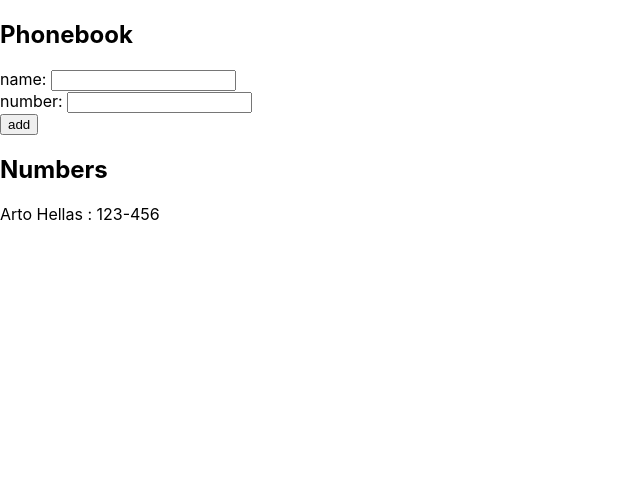
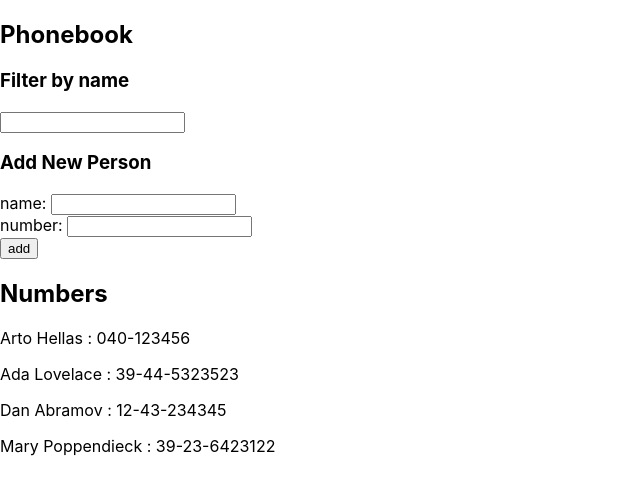
Before and after one commit to aHojo/fullstackopen, a React (Create React App) app in the folder part2/phonebook/: page / in a window 1280 px wide. Shown: the top 494 px of the page, without its empty margins (0-640 px from the left). Built offline with nearby package versions, Linux system fonts and the light colour scheme.

Commit message:
added filtering on the name

```diff
--- a/part2/phonebook/src/App.js
+++ b/part2/phonebook/src/App.js
@@ -12,11 +12,15 @@ function utilCheckIfNameExists(newName, persons) {
 
 }
 const App = () => {
-  const [ persons, setPersons ] = useState([
-    { name: 'Arto Hellas', number: "123-456" }
+  const [persons, setPersons] = useState([
+    { name: 'Arto Hellas', number: '040-123456' },
+    { name: 'Ada Lovelace', number: '39-44-5323523' },
+    { name: 'Dan Abramov', number: '12-43-234345' },
+    { name: 'Mary Poppendieck', number: '39-23-6423122' }
   ])
   const [ newName, setNewName ] = useState('')
   const [ newNumber, setNumber ] = useState('')
+  const [filter, setFilter ] = useState('');
 
   const handleSubmit = (e) => {
     e.preventDefault();
@@ -32,9 +36,15 @@ const App = () => {
 
   }
   const handleChange = (e) => e.target.name === 'name' ? setNewName(e.target.value) : setNumber(e.target.value)
+  const handleFilter = (e) => setFilter(e.target.value)
+
+  const peopleToShow = filter === '' ? persons : persons.filter(p => p.name.toLowerCase().includes(filter))
   return (
     <div>
       <h2>Phonebook</h2>
+      <h3>Filter by name</h3>
+      <input  value={filter} onChange={handleFilter} />
+      <h3>Add New Person</h3>
       <form onSubmit={handleSubmit}>
         <div>
           name: <input name="name" value={newName} onChange={handleChange} />
@@ -46,7 +56,7 @@ const App = () => {
         </div>
       </form>
       <h2>Numbers</h2>
-      {persons.map(person => <p key={person.name}>{person.name} : {person.number}</p>)}
+      {peopleToShow.map(person => <p key={person.name}>{person.name} : {person.number}</p>)}
     </div>
   )
 }
```
